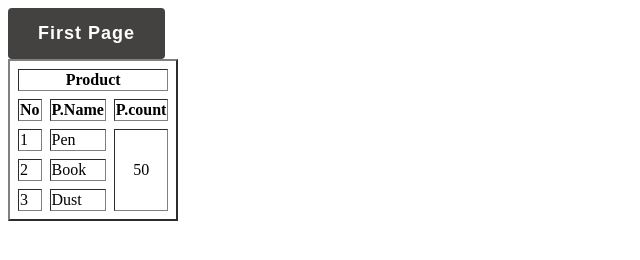
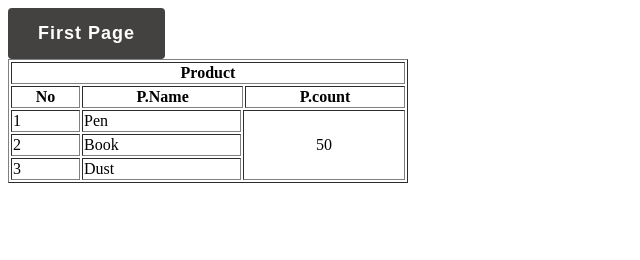
Before and after one commit to ebulfez21/Html-Task, a plain HTML site: page image-8/index.html in a window 1280 px wide. Shown: the whole page, without its empty margins (0-640 px from the left). Drawn offline with Linux system fonts and the light colour scheme.

Commit message:
Update index.html

```diff
--- a/image-8/index.html
+++ b/image-8/index.html
@@ -10,28 +10,28 @@
 
 <body>
     <a href="../index.html"><button type="button">First Page</button></a>
-    <table border="2" cellspacing="8">
-        <tr>
-            <th colspan="3">Product</th>
+    <table border="1" style="width: 400px;" >
+        <tr >
+            <th colspan="4">Product</th>
         </tr>
         <tr >
-            <th>No</th>
-            <th>P.Name</th>
-            <th>P.count</th>
+            <th >No</th>
+            <th colspan="2">P.Name</th>
+            <th colspan="2">P.count</th>
         </tr>
         <tr>
             <td>1</td>
-            <td>Pen</td>
+            <td >Pen</td>
             <td style="text-align: center;" colspan="3" rowspan="3">50</td>
         </tr>
         <tr>
             <td>2</td>
-            <td>Book</td>
+            <td >Book</td>
 
         </tr>
         <tr>
             <td>3</td>
-            <td>Dust</td>
+            <td >Dust</td>
 
         </tr>
     </table>
```
